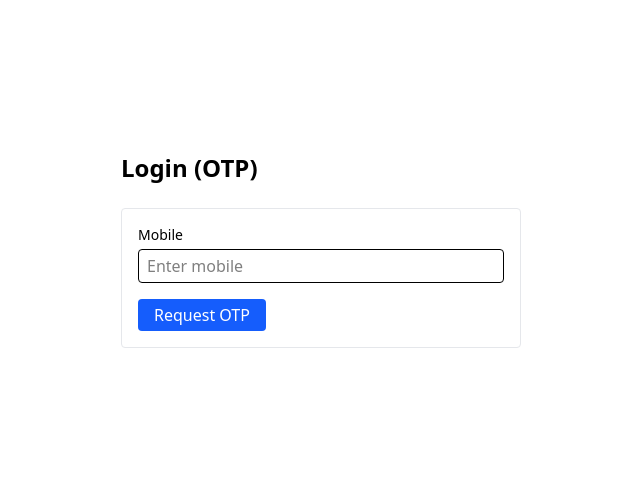
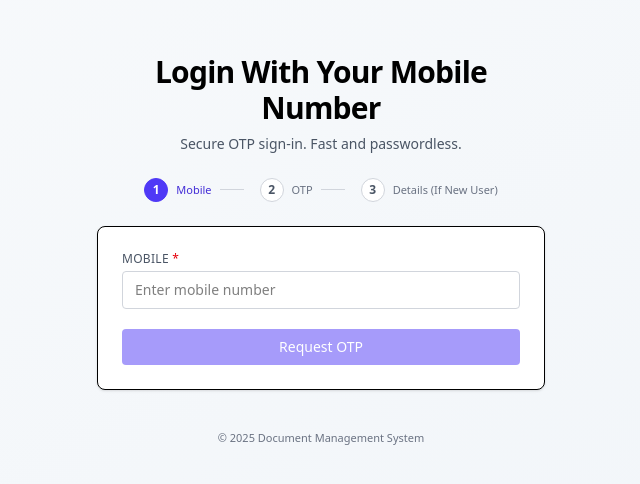
Before and after one commit to mayankleo/Document-Management-System, a React (Vite) app in the folder Frontend/: page /login in a window 1280 px wide. Shown: the part 150-634 px from the top of the page, without its empty margins (319-959 px from the left). Built offline with nearby package versions, Linux system fonts and the light colour scheme.

Commit message:
redesign the login page

```diff
--- a/Frontend/src/pages/LoginPage.tsx
+++ b/Frontend/src/pages/LoginPage.tsx
@@ -1,7 +1,6 @@
-import { useState } from 'react';
+import { useState, useEffect } from 'react';
 import type { FormEvent } from 'react';
 import { requestOtp, validateOtpRaw } from '../api/authApi';
-// import type { ValidateOtpResponse } from '../models';
 import { useDispatch, useSelector } from 'react-redux';
 import { setCredentials } from '../store';
 import type { RootState } from '../store';
@@ -10,158 +9,204 @@ import { setAuthToken } from '../api/http';
 import { getMinorHeads } from '../api/headsApi';
 import type { MinorHead } from '../models';
 
+const RESEND_COOLDOWN = 30; // seconds
+
+type Step = 'mobile' | 'otp' | 'details';
+
+const steps: { key: Step; label: string }[] = [
+  { key: 'mobile', label: 'Mobile' },
+  { key: 'otp', label: 'OTP' },
+  { key: 'details', label: 'Details (If New User)' }
+];
+
 const LoginPage = () => {
   const dispatch = useDispatch();
   const navigate = useNavigate();
   const existingToken = useSelector((s: RootState) => s.auth.token);
 
-  const [step, setStep] = useState<'mobile' | 'otp' | 'details'>('mobile');
+  const [step, setStep] = useState<Step>('mobile');
   const [mobile, setMobile] = useState('');
   const [otp, setOtp] = useState('');
   const [username, setUsername] = useState('');
   const [password, setPassword] = useState('');
+  const [showPass, setShowPass] = useState(false);
   const [department, setDepartment] = useState('');
   const [departments, setDepartments] = useState<MinorHead[]>([]);
   const [deptLoading, setDeptLoading] = useState(false);
-  const [serverOtp, setServerOtp] = useState<string | null>(null); // for dev display if backend returns
+  const [serverOtp, setServerOtp] = useState<string | null>(null);
   const [loading, setLoading] = useState(false);
   const [error, setError] = useState('');
+  const [resendTimer, setResendTimer] = useState(0);
 
-  // If already logged in redirect
+  useEffect(() => {
+    if (resendTimer > 0) {
+      const id = setTimeout(() => setResendTimer(t => t - 1), 1000);
+      return () => clearTimeout(id);
+    }
+  }, [resendTimer]);
+
+  // Redirect if already logged in
   if (existingToken) {
     return (
-      <div className='flex flex-col items-center justify-center min-h-screen gap-8'>
+      <div className='flex flex-col items-center justify-center min-h-screen gap-8 p-6'>
         <h1 className='text-2xl font-semibold'>Already Logged In</h1>
-        <button className='px-4 py-2 text-sm font-medium bg-blue-600 hover:bg-blue-700 text-white rounded transition' onClick={() => navigate('/')}>Go to Home</button>
+        <button className='px-4 py-2 text-sm font-medium bg-indigo-600 hover:bg-indigo-700 text-white rounded transition' onClick={() => navigate('/')}>Go to Home</button>
       </div>
     );
   }
 
+  const validMobile = mobile.trim().length >= 8; // simplistic check
+  const validOtp = otp.trim().length > 0;
+  const detailsValid = username.trim().length >= 3 && password.length >= 6 && !!department;
+
   const handleRequestOtp = async (e: FormEvent) => {
     e.preventDefault();
     setError('');
-    if (!mobile.trim()) { setError('Mobile required'); return; }
+    if (!validMobile) { setError('Enter a valid mobile'); return; }
     setLoading(true);
     try {
       const res = await requestOtp(mobile.trim());
       if (res.otp) setServerOtp(res.otp);
       setStep('otp');
-    } catch (err) {
-      setError((err as Error).message);
-    } finally { setLoading(false); }
+      setResendTimer(RESEND_COOLDOWN);
+    } catch (err) { setError((err as Error).message); } finally { setLoading(false); }
+  };
+
+  const resendOtp = async () => {
+    if (resendTimer > 0) return;
+    try {
+      const res = await requestOtp(mobile.trim());
+      if (res.otp) setServerOtp(res.otp);
+      setResendTimer(RESEND_COOLDOWN);
+    } catch (err) { setError((err as Error).message); }
   };
 
   const handleValidateOtp = async (e: FormEvent) => {
     e.preventDefault();
     setError('');
-    if (!mobile.trim() || !otp.trim()) { setError('Mobile and OTP required'); return; }
+    if (step === 'otp' && (!validMobile || !validOtp)) { setError('Mobile & OTP required'); return; }
+    if (step === 'details' && !detailsValid) { setError('Fill all required fields'); return; }
     setLoading(true);
     try {
       const { status, data } = await validateOtpRaw({
         mobile: mobile.trim(),
         otp: otp.trim(),
-        // Only send extra fields if we are in details step
-        username: step === 'details' ? (username.trim() || undefined) : undefined,
-        password: step === 'details' ? (password || undefined) : undefined,
+        username: step === 'details' ? username.trim() || undefined : undefined,
+        password: step === 'details' ? password || undefined : undefined,
         department: step === 'details' ? (department ? Number(department) : undefined) : undefined,
       });
 
-      if (status === 401) {
-        setError('Invalid OTP');
-        return;
-      }
-      if (status === 400) {
-        setError('Validation error (check password length / username)');
-        return;
-      }
+      if (status === 401) { setError('Invalid OTP'); return; }
+      if (status === 400) { setError('Validation error (check password length / username)'); return; }
       if (status === 206) {
-        // OTP valid but user is new. Fetch departments (using major head id 2) then show details form.
         setDeptLoading(true);
-        try {
-          const list = await getMinorHeads(2);
-          setDepartments(list);
-        } catch { /* ignore */ }
-        finally { setDeptLoading(false); }
-        setStep('details');
-        return;
-      }
+        try { const list = await getMinorHeads(2); setDepartments(list); } catch {/* ignore */} finally { setDeptLoading(false); }
+        setStep('details'); return; }
       if (status === 200 && data) {
         const token = data.token;
         setAuthToken(token);
-        dispatch(setCredentials({ token, user: {
-          id: data.id,
-          username: data.username,
-          mobile: data.mobile,
-          isAdmin: data.isAdmin,
-        }}));
+        dispatch(setCredentials({ token, user: { id: data.id, username: data.username, mobile: data.mobile, isAdmin: data.isAdmin }}));
         navigate('/');
         return;
       }
       setError('Unexpected response');
-    } catch (err) {
-      setError((err as Error).message);
-    } finally { setLoading(false); }
+    } catch (err) { setError((err as Error).message); } finally { setLoading(false); }
   };
 
   return (
-    <div className="max-w-md mx-auto p-6 space-y-6 flex flex-col justify-center min-h-screen">
-      <h1 className="text-2xl font-semibold">Login (OTP)</h1>
+    <div className="min-h-screen flex flex-col items-center justify-center p-6 bg-gradient-to-br from-slate-50 to-slate-100">
+      <div className="w-full max-w-md space-y-6">
+        <div className="text-center space-y-2">
+          <h1 className="text-3xl font-semibold tracking-tight">Login With Your Mobile Number</h1>
+          <p className="text-sm text-gray-600">Secure OTP sign-in. Fast and passwordless.</p>
+        </div>
+
+        <StepIndicator current={step} />
+
         {step === 'mobile' && (
-        <form onSubmit={handleRequestOtp} className="space-y-4 bg-white/5 rounded border border-gray-200 p-4">
+          <form onSubmit={handleRequestOtp} className="bg-white border rounded-lg shadow-sm p-6 space-y-5">
             <div className="flex flex-col gap-1">
-            <label className="text-sm font-medium">Mobile</label>
-            <input className="border rounded px-2 py-1" value={mobile} onChange={e => setMobile(e.target.value)} placeholder="Enter mobile" />
+              <label className="text-xs font-medium uppercase tracking-wide text-gray-600">Mobile <span className="text-red-600">*</span></label>
+              <input className={`border rounded px-3 py-2 text-sm focus:outline-none focus:ring-2 focus:ring-indigo-400 ${!validMobile && mobile ? 'border-red-500' : 'border-gray-300'}`} value={mobile} onChange={e => setMobile(e.target.value)} placeholder="Enter mobile number" />
             </div>
-          <div className="flex gap-2">
-            <button className="px-4 py-1 rounded bg-blue-600 text-white disabled:opacity-50" type="submit" disabled={loading}>{loading ? 'Requesting...' : 'Request OTP'}</button>
-          </div>
+            <button className="w-full px-4 py-2 rounded bg-indigo-600 hover:bg-indigo-700 text-white text-sm font-medium disabled:opacity-50" type="submit" disabled={loading || !validMobile}>{loading ? 'Requesting...' : 'Request OTP'}</button>
             {error && <p className="text-sm text-red-600">{error}</p>}
           </form>
         )}
+
         {step === 'otp' && (
-        <form onSubmit={handleValidateOtp} className="space-y-4 bg-white/5 rounded border border-gray-200 p-4">
+          <form onSubmit={handleValidateOtp} className="bg-white border rounded-lg shadow-sm p-6 space-y-5">
             <div className="flex flex-col gap-1">
-            <label className="text-sm font-medium">Mobile</label>
-            <input className="border rounded px-2 py-1" value={mobile} onChange={e => setMobile(e.target.value)} />
+              <label className="text-xs font-medium uppercase tracking-wide text-gray-600">Mobile</label>
+              <input className="border rounded px-3 py-2 text-sm border-gray-300" value={mobile} onChange={e => setMobile(e.target.value)} />
             </div>
             <div className="flex flex-col gap-1">
-            <label className="text-sm font-medium flex items-center gap-2">OTP {serverOtp && <span className="text-xs text-green-500">(Your OTP: {serverOtp})</span>}</label>
-            <input className="border rounded px-2 py-1" value={otp} onChange={e => setOtp(e.target.value)} placeholder="Enter OTP" />
+              <label className="text-xs font-medium uppercase tracking-wide text-gray-600 flex items-center gap-2">OTP {serverOtp && <span className="text-[10px] font-normal text-green-600 bg-green-50 px-2 py-0.5 rounded">OTP: {serverOtp}</span>}</label>
+              <input className={`border rounded px-3 py-2 text-sm focus:outline-none focus:ring-2 focus:ring-indigo-400 ${!validOtp && otp ? 'border-red-500' : 'border-gray-300'}`} value={otp} onChange={e => setOtp(e.target.value)} placeholder="Enter OTP" />
             </div>
-          <div className="flex gap-2">
-            <button className="px-4 py-1 rounded bg-green-600 text-white disabled:opacity-50" type="submit" disabled={loading}>{loading ? 'Validating...' : 'Validate OTP'}</button>
-            <button className="px-3 py-1 rounded border" type="button" onClick={() => { setStep('mobile'); setOtp(''); }} disabled={loading}>Back</button>
+            <div className="flex items-center justify-between text-xs">
+              <button type="button" onClick={() => { setStep('mobile'); setOtp(''); }} className="text-gray-600 hover:underline">Change mobile</button>
+              <button type="button" onClick={resendOtp} disabled={resendTimer > 0} className="text-indigo-600 disabled:text-gray-400 hover:underline">
+                {resendTimer > 0 ? `Resend in ${resendTimer}s` : 'Resend OTP'}
+              </button>
             </div>
+            <button className="w-full px-4 py-2 rounded bg-green-600 hover:bg-green-700 text-white text-sm font-medium disabled:opacity-50" type="submit" disabled={loading || !validOtp}>{loading ? 'Validating...' : 'Validate OTP'}</button>
             {error && <p className="text-sm text-red-600">{error}</p>}
           </form>
         )}
+
         {step === 'details' && (
-        <form onSubmit={handleValidateOtp} className="space-y-4 bg-white/5 rounded border border-gray-200 p-4">
-          <p className="text-sm text-gray-700">Complete your profile to finish setup.</p>
+          <form onSubmit={handleValidateOtp} className="bg-white border rounded-lg shadow-sm p-6 space-y-5">
+            <p className="text-xs text-gray-600">New user detected. Complete your profile to continue.</p>
             <div className="flex flex-col gap-1">
-            <label className="text-sm font-medium">Username</label>
-            <input className="border rounded px-2 py-1" value={username} onChange={e => setUsername(e.target.value)} required />
+              <label className="text-xs font-medium uppercase tracking-wide text-gray-600">Username <span className="text-red-600">*</span></label>
+              <input className={`border rounded px-3 py-2 text-sm focus:outline-none focus:ring-2 focus:ring-indigo-400 ${username && username.trim().length < 3 ? 'border-red-500' : 'border-gray-300'}`} value={username} onChange={e => setUsername(e.target.value)} placeholder="Choose a username" />
             </div>
             <div className="flex flex-col gap-1">
-            <label className="text-sm font-medium">Password</label>
-            <input className="border rounded px-2 py-1" type="password" value={password} onChange={e => setPassword(e.target.value)} required minLength={6} />
+              <label className="text-xs font-medium uppercase tracking-wide text-gray-600">Password <span className="text-red-600">*</span></label>
+              <div className={`flex items-stretch rounded border ${password && password.length < 6 ? 'border-red-500' : 'border-gray-300'} focus-within:ring-2 focus-within:ring-indigo-400`}>
+                <input type={showPass ? 'text' : 'password'} className="flex-1 px-3 py-2 text-sm outline-none rounded-l" value={password} onChange={e => setPassword(e.target.value)} placeholder="Min 6 characters" />
+                <button type="button" onClick={() => setShowPass(p => !p)} className="px-3 text-xs font-medium text-indigo-600 hover:text-indigo-800">{showPass ? 'Hide' : 'Show'}</button>
+              </div>
             </div>
             <div className="flex flex-col gap-1">
-            <label className="text-sm font-medium">Department</label>
-            <select className="border rounded px-2 py-1" value={department} onChange={e => setDepartment(e.target.value)} disabled={deptLoading} required>
+              <label className="text-xs font-medium uppercase tracking-wide text-gray-600">Department <span className="text-red-600">*</span></label>
+              <select className={`border rounded px-3 py-2 text-sm focus:outline-none focus:ring-2 focus:ring-indigo-400 ${department === '' ? 'border-gray-300' : 'border-indigo-300'}`} value={department} onChange={e => setDepartment(e.target.value)} disabled={deptLoading}>
                 <option value="">{deptLoading ? 'Loading...' : 'Select department'}</option>
                 {departments.map(d => <option key={d.id} value={d.id}>{d.name}</option>)}
               </select>
             </div>
-          <div className="flex gap-2">
-            <button className="px-4 py-1 rounded bg-indigo-600 text-white disabled:opacity-50" type="submit" disabled={loading}>{loading ? 'Submitting...' : 'Submit & Continue'}</button>
-            <button className="px-3 py-1 rounded border" type="button" onClick={() => { setStep('otp'); }} disabled={loading}>Back</button>
+            <div className="flex items-center justify-between text-xs">
+              <button type="button" onClick={() => setStep('otp')} className="text-gray-600 hover:underline">Back to OTP</button>
             </div>
+            <button className="w-full px-4 py-2 rounded bg-indigo-600 hover:bg-indigo-700 text-white text-sm font-medium disabled:opacity-50" type="submit" disabled={loading || !detailsValid}>{loading ? 'Submitting...' : 'Submit & Continue'}</button>
             {error && <p className="text-sm text-red-600">{error}</p>}
           </form>
         )}
+
+        <footer className="text-center text-[11px] text-gray-500 pt-4">
+          &copy; {new Date().getFullYear()} Document Management System
+        </footer>
+      </div>
     </div>
   );
 };
 
+function StepIndicator({ current }: { current: Step }) {
+  return (
+    <ol className="flex items-center justify-center gap-4 text-[11px] font-medium">
+      {steps.map((s, idx) => {
+        const active = s.key === current;
+        return (
+          <li key={s.key} className="flex items-center gap-2">
+            <span className={`w-6 h-6 rounded-full flex items-center justify-center text-xs font-semibold border ${active ? 'bg-indigo-600 text-white border-indigo-600' : 'bg-white text-gray-600 border-gray-300'}`}>{idx+1}</span>
+            <span className={active ? 'text-indigo-700' : 'text-gray-500'}>{s.label}</span>
+            {idx < steps.length -1 && <span className="w-6 h-px bg-gray-300" />}
+          </li>
+        );
+      })}
+    </ol>
+  );
+}
+
 export default LoginPage;
```
Lines whose indentation alone changed are shown as unchanged.
